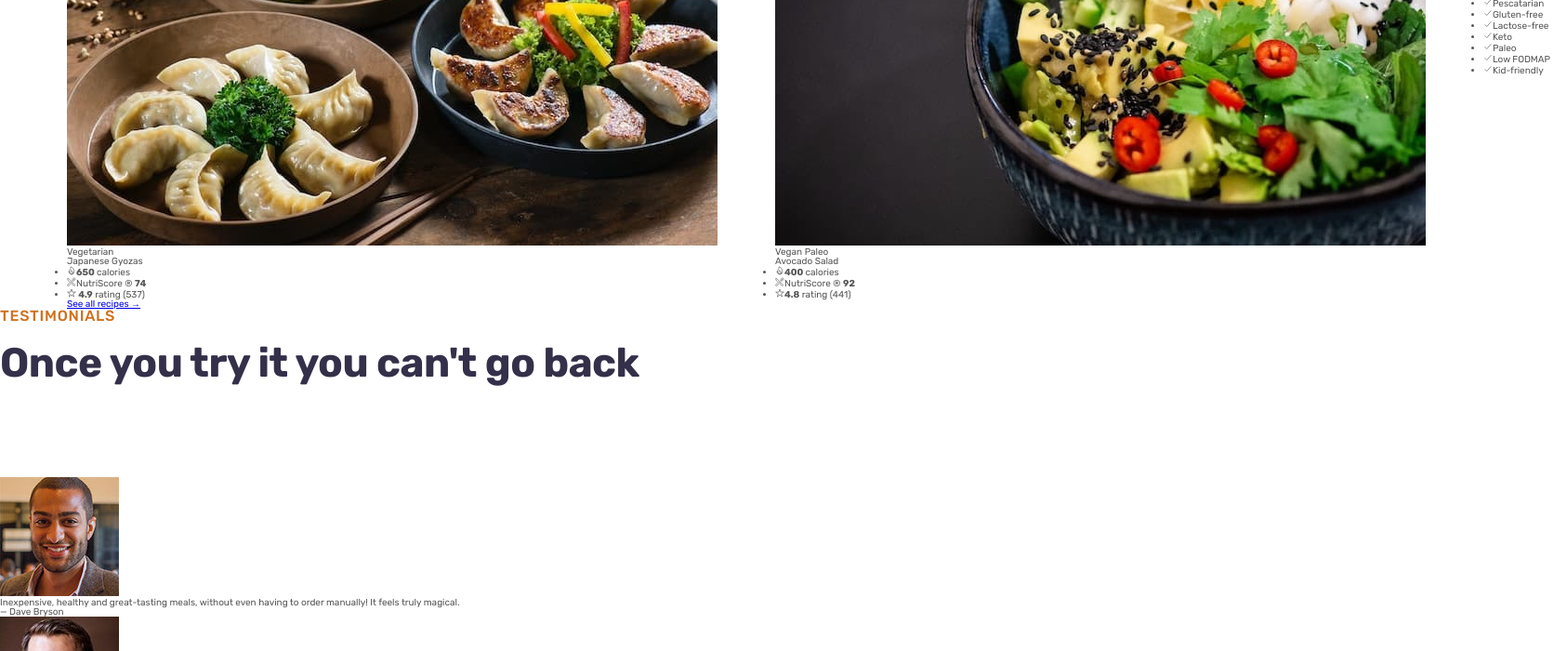
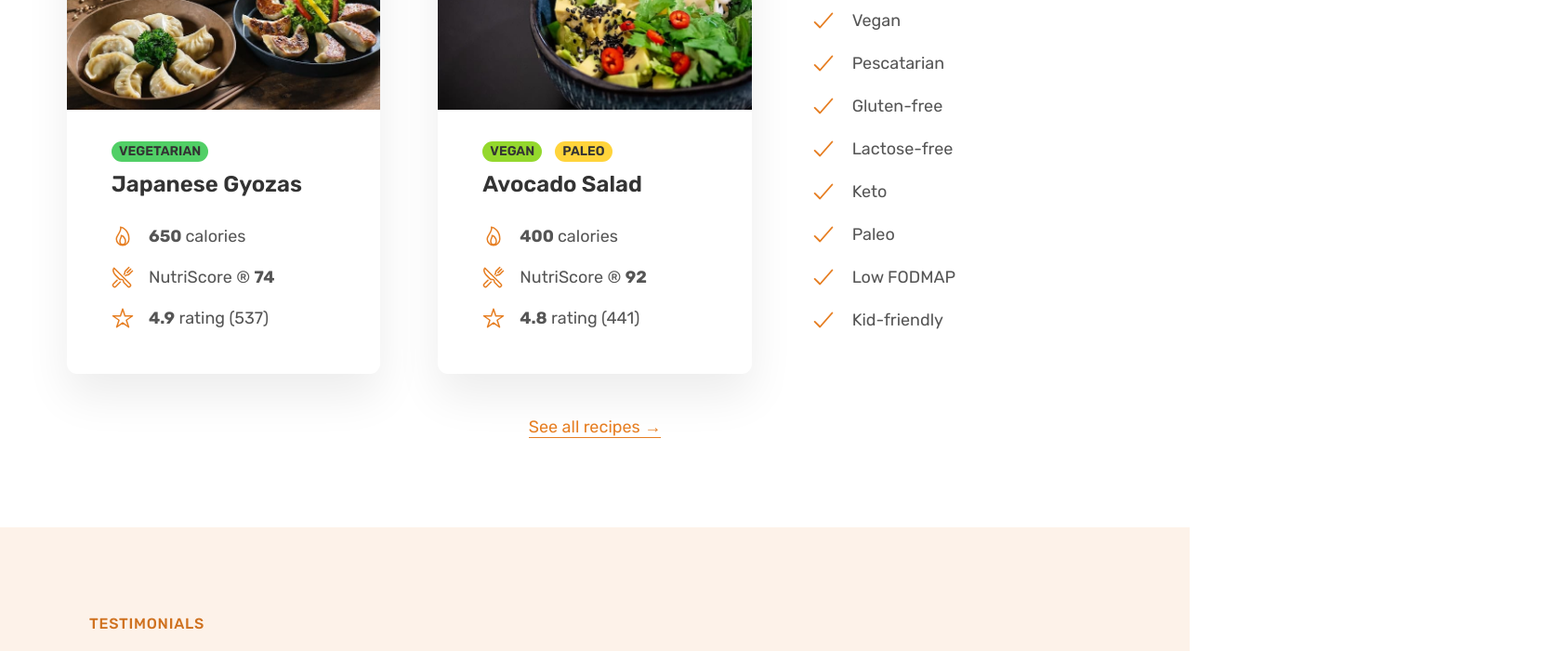
Before and after one commit to sirisetty-ashok/omnifood, a plain HTML site: page index.html in a window 1280 px wide. Shown: the part 2920-3620 px from the top of the page at 93% size, 1686 px wide, since content can reach past the window. Drawn offline with nearby package versions, Linux system fonts and the light colour scheme.

Commit message:
meals and testimonial sections

```diff
--- a/style.css
+++ b/style.css
@@ -189,10 +189,37 @@ padding: 0 4.8rem;
     box-shadow: inset 0 0 0 3px #fff;
 }
 
+.link:link ,
+.link:visited{
+     color:#e67e22 ;
+   text-decoration: none;
+   border-bottom: 1px solid currentColor;
+   padding-bottom: 2px;
+   display: inline-block;
+   transition: all 0.3s;
+}
+
+.link:hover ,
+.link:active{
+    color:#cf711f ;
+    border-bottom: 1px solid transparent;
+
+}
+
+
+/* HELPER CLASS */
+
+
 .margin-right-sm{
     margin-right: 1.6rem;
 }
 
+.margin-bottomt-md{
+    margin-bottom: 4.8rem !important;
+}
+.center-text{
+ text-align: center;
+}
 .delivered-meals{
     display: flex;
     align-items: center;
@@ -385,3 +412,155 @@ color: #888;
     filter: brightness(0);
     opacity: 50%;
 }
+
+/* SECTION MEALS */
+.section-meals{
+    padding: 9.6rem 0;
+}
+.meal{
+    box-shadow: 0 2.4rem 4.8rem rgba(0, 0, 0, 0.075);
+    border-radius: 11px;
+    overflow: hidden;
+    transition: all 0.3s;
+
+}
+
+.meal:hover{
+    transform: translateY(-2rem);
+     box-shadow: 0 3.2rem 6.4rem rgba(0, 0, 0, 0.06);
+}
+.meal-title{
+    font-size: 2.4rem;
+    color: #333;
+    font-weight: 600;
+    margin-bottom: 3.2rem;
+
+
+}
+
+.meal-img{
+    width: 100%;
+}
+.meal-content{
+    padding: 3.2rem 4.8rem 4.8rem 4.8rem;
+}
+.meal-attributes{
+    list-style: none;
+    display: flex;
+    flex-direction: column;
+    gap: 2rem;
+}
+.meal-attribute{
+    font-size: 1.8rem;
+    display: flex;
+    align-items: center;
+    gap: 1.6rem;
+}
+
+.meal-icon{
+    width: 2.4rem;
+    height: 2.4rem;
+    color: #e67e22;
+}
+.meal-tag{
+    display: inline-block;
+    padding: 0.4rem 0.8rem;
+    font-size: 1.4rem;
+    text-transform: uppercase;
+    color: #333;
+    border-radius: 100px;
+    font-weight: 600;
+}
+
+.tag--vegitarian{
+    background-color: #51cf66;
+}
+.tag--vegan{
+    background-color: #94d82d;
+}
+.tag--palo{
+    background-color: #ffd43b;
+}
+.meal-tags{
+    margin-bottom: 1.2rem;
+    display: flex;
+    gap: 1.4rem;
+}
+
+.list{
+    list-style: none;
+    display: flex;
+    flex-direction: column;
+    gap: 1.6rem;
+}
+.list-item{
+    font-size: 1.8rem;
+    display: flex;
+    align-items: center;
+    gap: 1.6rem;
+}
+
+.list-icon{
+    width: 3rem;
+    height: 3rem;
+    color: #e67e22;
+}
+
+
+.all-recipes{
+    text-align: center;
+    font-size: 1.8rem;
+}
+
+/* <!-- TESTIMONIALS SECTION  */
+
+.section-testimonials{
+    display: grid;
+    grid-template-columns: 55fr 45fr;
+    align-items: center;
+
+    background-color: #fdf2e9;
+}
+
+.testimonial-container{
+    padding: 9.6rem;
+}
+.testimonials{
+display: grid;
+grid-template-columns: 1fr 1fr;
+row-gap: 4.8rem;
+column-gap: 8rem;
+}
+
+.testimonial-img{
+    width: 6.4rem;
+    border-radius: 50%;
+}
+
+.testimonial-text{
+    font-size: 1.8rem;
+    line-height: 1.8;
+    margin-bottom: 1.6rem;
+}
+.testimonial-name{
+    font-size: 1.6rem;
+    color: #6f6f6f;
+}
+.gallery{
+    display: grid;
+    grid-template-columns: repeat(3, 1fr);
+    gap: 1.6rem;
+    padding: 1.6rem;
+}
+.gallery-item{
+    overflow: hidden;
+}
+.gallery-item img{
+    display: block;
+    width: 100%;
+    transition: all 0.3s;
+}
+
+.gallery-item img:hover{
+    transform: scale(1.1);
+}
```
